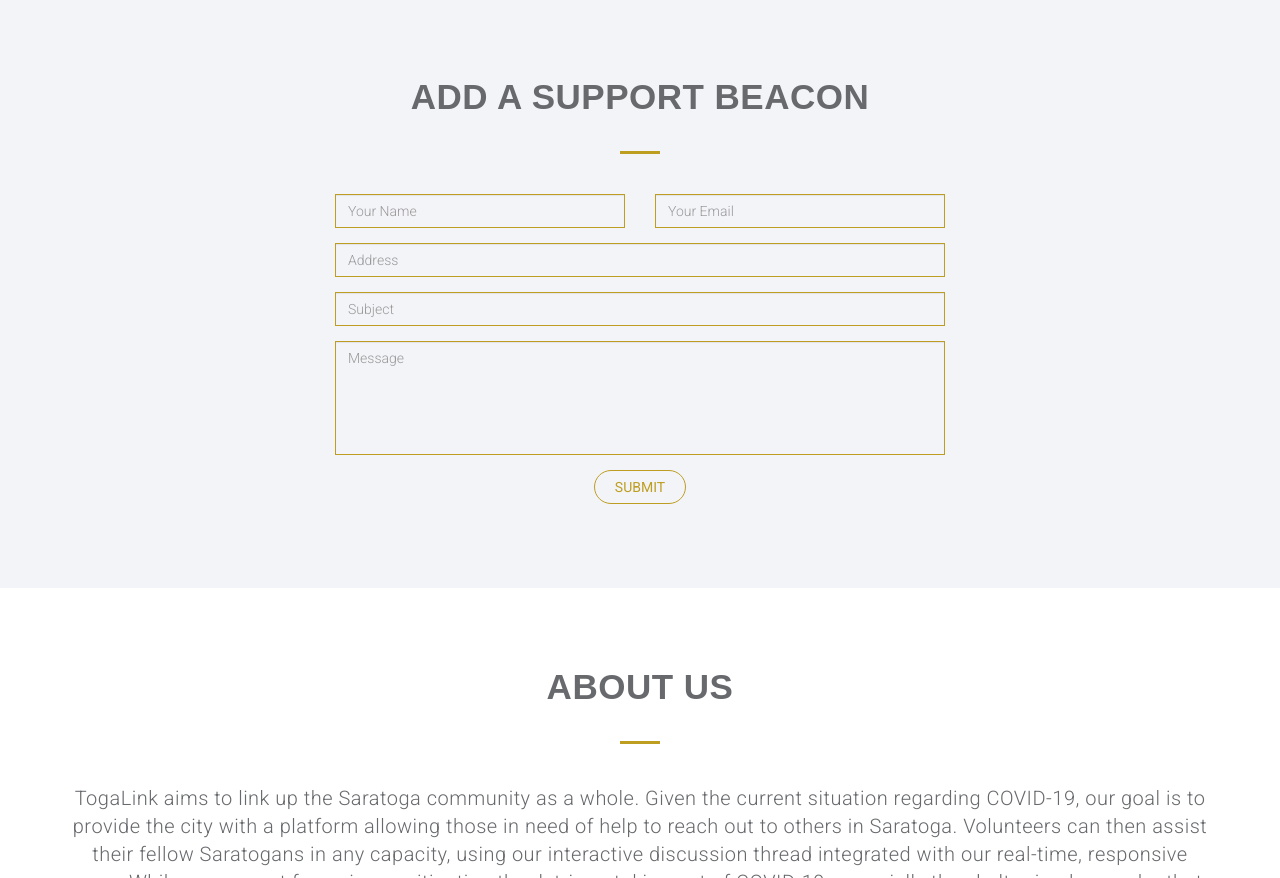
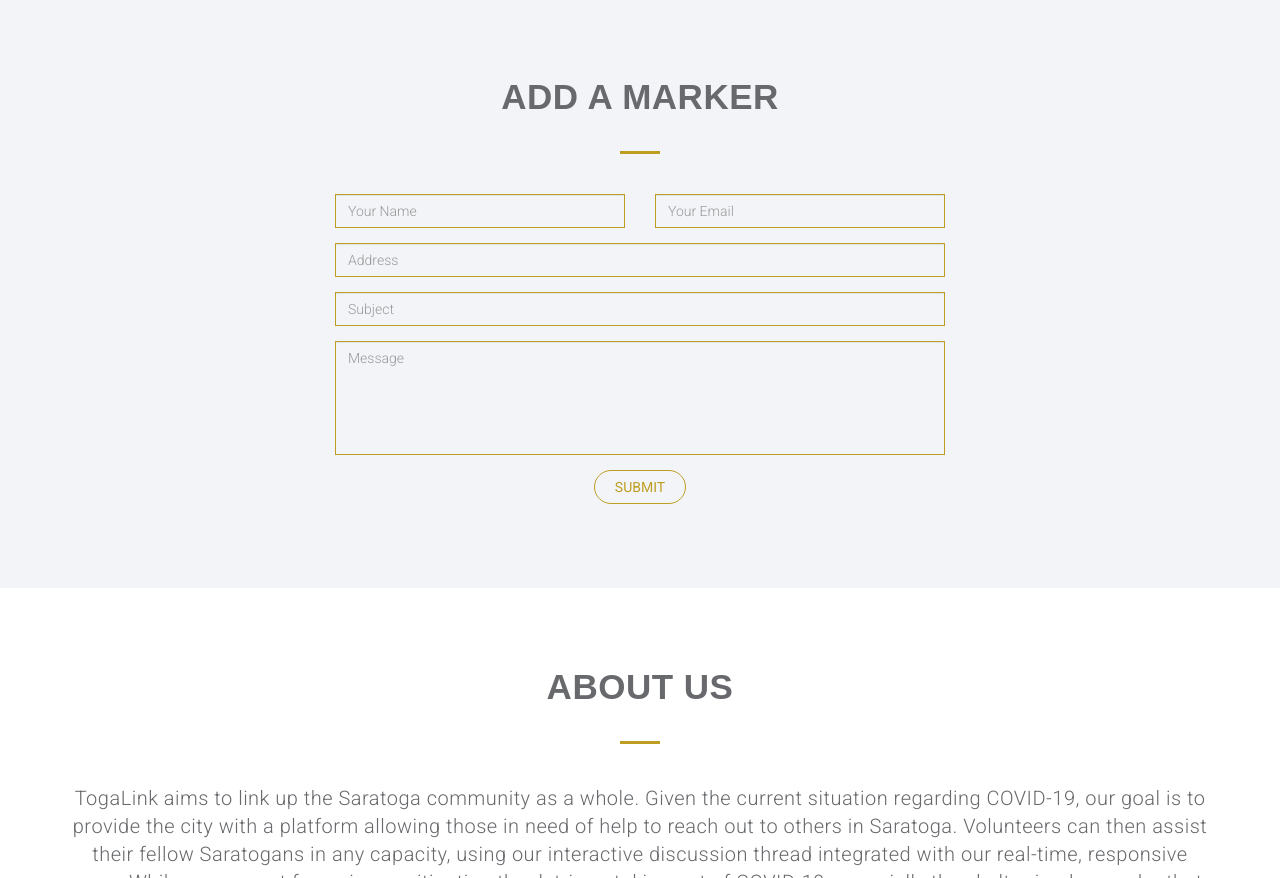
Before and after one commit to TogaLink/TogaLink-Website, a plain HTML site: page index.html in a window 1280 px wide. Shown: the part 1959-2837 px from the top of the page. Drawn offline with nearby package versions, Linux system fonts and the light colour scheme; some packages are replaced by stand-ins of ours; no server answers; a script that the page names is missing.

Commit message:
marker fix

```diff
--- a/index.html
+++ b/index.html
@@ -137,7 +137,7 @@
       <div class="container">
         <div class="row">
           <div class="col-md-12 text-center">
-            <h2 class="service-title pad-bt15">Add a support beacon</h2>
+            <h2 class="service-title pad-bt15">Add a marker</h2>
             <hr class="bottom-line">
           </div>
         </div>
```
Also changed, not shown: 2 other files.
